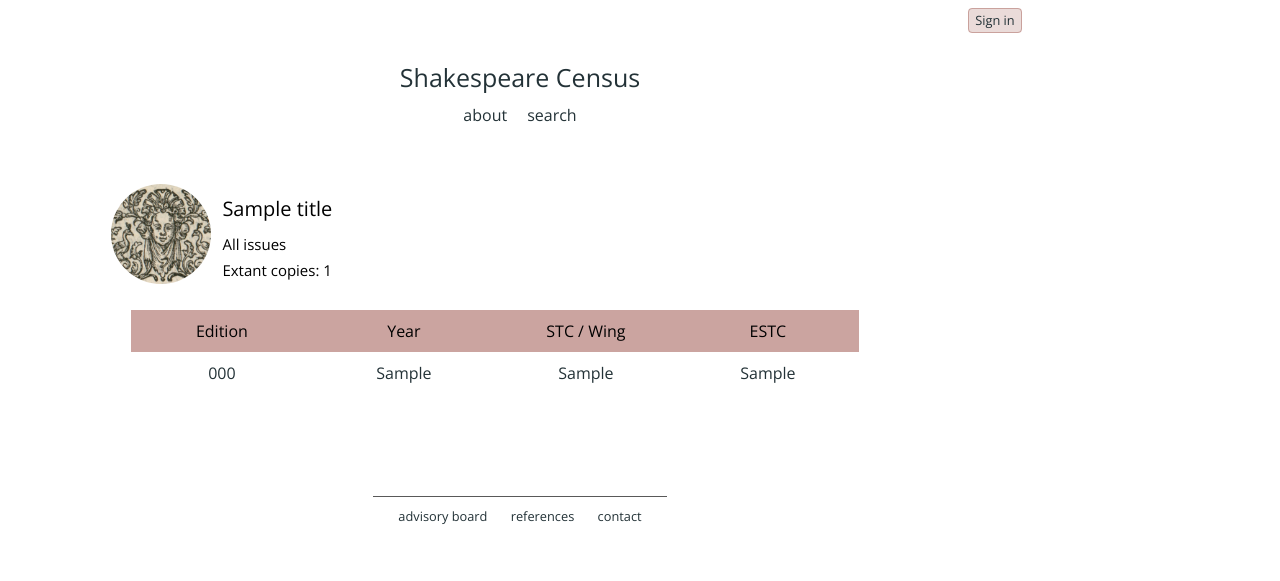
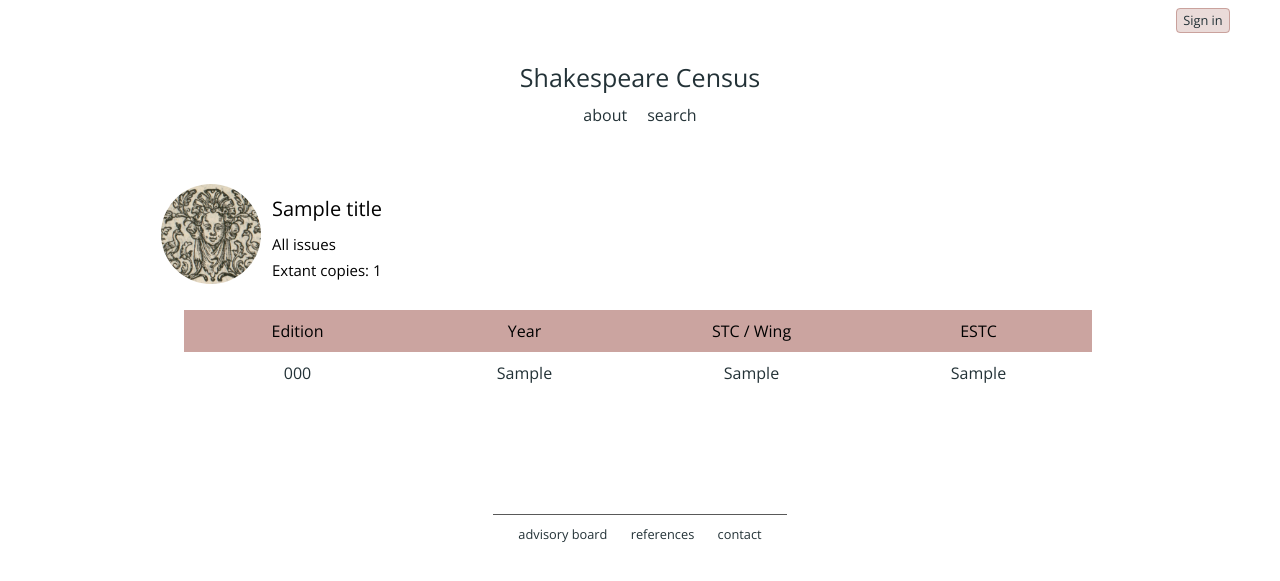
Before and after one commit to senderle/bookcensus, a Django app: page /editions/1/ in a window 1280 px wide. Shown: the top 581 px of the page. Run offline with Django 3.2, Linux system fonts and the light colour scheme; tables that the repository leaves empty hold one stand-in row (values such as "Sample post"); lists and menus that the app fills with data are empty; some libraries are stand-ins or nearby versions.

Commit message:
style tweaks and restore accidentally deleted live code

```diff
--- a/census/static/census/style.css
+++ b/census/static/census/style.css
@@ -50,9 +50,18 @@ li {
 
 /* Class-level styles */
 
+div.frame-container {
+    width: 100%;
+    height: auto;
+    margin: 0 auto;
+    position: relative;
+}
+
 div.outer-frame {
-    max-width: 1024px;
+    position: relative;
+    max-width: 1200px;
     min-width: 526px;
+    margin: 0 auto;
 }
 
 div.middle-frame {
@@ -116,6 +125,10 @@ span.verified-symbol {
 
 .play-detail-set th.terse {
     width: 20px;
+}
+
+.play-detail-set th.even {
+    width: 215px;
 }
 
 .warning,
--- a/census/templates/base.html
+++ b/census/templates/base.html
@@ -4,6 +4,7 @@
         {% include "site_head.html" %}
     </head>
     <body>
+        <div class="frame-container">
             <div class="outer-frame">
                 <header>
                     {% include "site_header.html" %}
@@ -15,6 +16,7 @@
                     {% include "site_footer.html" %}
                 </div>
             </div>
+        </div>
     </body>
 
 </html>
--- a/census/templates/census/copy_modal.html
+++ b/census/templates/census/copy_modal.html
@@ -1,7 +1,6 @@
 <div class="modal-dialog">
     <div class="modal-content">
         <div class="modal-header">
-            <button type="button" class="close" data-dismiss="modal" aria-hidden="true">&times;</button>
             <h3 align="left" class="modal-title">Copy Details for {{ copy.issue.edition.title }} ({{ copy.issue.year }})</h3>
         </div>
         <div class="modal-body">
@@ -81,9 +80,6 @@
             {% endif %}
 
 
-            <div class="modal-footer">
-                <button type="button" class="button-inline" data-dismiss="modal">close</button>
-            </div>
         </div>
     </div>
 </div>
--- a/census/templates/census/detail.html
+++ b/census/templates/census/detail.html
@@ -29,10 +29,10 @@
     </table>
     <table class="play-detail-set">
         <tr>
-            <th> Edition </th>
-            <th> Year </th>
-            <th> STC / Wing</th>
-            <th> ESTC </th>
+            <th class="even"> Edition </th>
+            <th class="even"> Year </th>
+            <th class="even"> STC / Wing</th>
+            <th class="even"> ESTC </th>
         </tr>
         {% for issue in issues %}
         <tr>
--- a/census/templates/census/librarian_start_page.html
+++ b/census/templates/census/librarian_start_page.html
@@ -19,7 +19,7 @@
                 <p><a href="{% url 'librarian_validate1' %}" class="button">Verify copy holdings</a><p>
             </td>
         </tr>
-        <tr>
+        <!-- <tr>
             <td>
                 <h4>2. Edit Copy Details</h4>
                 <p>We have {{ verified_count }} verified copies at {{ affiliation }}.</p>
@@ -28,7 +28,7 @@
                    will appear here only after administrator approval of your initial verification.</p>
                 <p><a href="{% url 'librarian_validate2' %}" class="button">Edit copy details</a></p>
             </td>
-        </tr>
+        </tr> -->
         <!-- <tr>
             <td>
                 <h4>3. Submit other copies</h4>
--- a/census/urls.py
+++ b/census/urls.py
@@ -40,27 +40,25 @@ urlpatterns = [
     url(r'^accounts/login/$', views.login_user, name='login_user'),
     url(r'^logout$', views.logout_user, name='logout_user'),
     url(r'^profile$', views.display_user_profile, name='profile'),
+    url(r'^editProfile$', views.edit_profile, name='edit_profile'),
 
-    #for viewing user's history (submitted copies & editted copies)
+    # Librarian verification and admin approval routines.
     url(r'^librarian_confirm/(?P<id>[0-9]+)/$', views.librarian_confirm, name='librarian_validate'),
     url(r'^admin_verify$', views.admin_verify, name='admin_verify'), #to verify changes to copies
     url(r'^admin_verify_fp$', views.admin_verify_fp, name='admin_verify_fp'), #to verify false_positive_draft
-
     #button triggered, change false_positive attribute of the copy
     url(r'^admin_verify_copy_fp/(?P<copy_id>[0-9]+)/$', views.admin_verify_copy_fp, name='admin_verify_copy_fp'),
-
     #button triggered, change admin_validated attribute of the copy
     url(r'^admin_verify_copy/(?P<id>[0-9]+)/$', views.admin_verify_copy, name='admin_verify_copy'),
-
     url(r'^admin_start$', views.admin_start, name='admin_start'),
 
+    # Librarian-specific verification UI elements:
+    url(r'^librarian_start$', views.librarian_start, name='librarian_start'),
     url(r'^librarian_validate1$', views.librarian_validate1, name='librarian_validate1'),
     url(r'^validate_hold/(?P<id>[0-9]+)/$', views.validate_hold, name='validate_hold'),
     url(r'^validate_not_hold/(?P<id>[0-9]+)/$', views.validate_not_hold, name='validate_not_hold'),
     url(r'^change_hold_status/(?P<id>[0-9]+)/$', views.change_hold_status, name='change_hold_status'),
     url(r'^librarian_validate2$', views.librarian_validate2, name='librarian_validate2'),
-    url(r'^librarian_start$', views.librarian_start, name='librarian_start'),
+    url(r'^updatechildcopy/(?P<copy_id>[0-9]+)/$', views.update_child_copy, name='update_child_copy'),
     url(r'^change_false_positive_draft/(?P<id>[0-9]+)/$', views.change_false_positive_draft, name='change_false_positive_draft'),
-    url(r'^editProfile$', views.edit_profile, name='edit_profile'),
-
 ]
--- a/census/views.py
+++ b/census/views.py
@@ -527,6 +527,46 @@ def librarian_confirm(request, id):
     data='success'
     return HttpResponse(json.dumps(data), content_type='application/json')
 
+@login_required()
+def update_child_copy(request, copy_id):
+    template = loader.get_template('census/edit_child_modal.html')
+    copy_to_edit=ChildCopy.objects.get(pk=copy_id)
+
+    if request.method=='POST':
+        data={}
+        if request.POST.get('cancel', None):
+            return HttpResponseRedirect(reverse('user_history'))
+
+        copy_form=ChildCopyForm(request.POST, instance=copy_to_edit)
+
+        if copy_form.is_valid():
+            new_copy=copy_form.save()
+            new_copy.save(force_update=True)
+            data['stat']="ok"
+            return HttpResponse(json.dumps(data), content_type='application/json')
+
+        else:
+            messages.error(request, 'Invalid copy information!')
+            data['stat'] = "copy error"
+
+        copy_form=ChildCopyForm(data=request.POST)
+        context = {
+                'copy_form': copy_form,
+                'copy_id': copy_id,
+                }
+        html=loader.render_to_string('census/edit_modal.html', context, request=request)
+        data['form']=html
+        return HttpResponse(json.dumps(data), content_type='application/json')
+
+    else:
+        copy_form=ChildCopyForm(instance=copy_to_edit)
+
+    context = {
+            'copy_form': copy_form,
+            'copy_id': copy_id,
+            }
+    return HttpResponse(template.render(context, request))
+
 @login_required
 def admin_start(request):
     template=loader.get_template('census/admin_start_page.html')
```
Also changed, not shown: census/static/census/css/modal.css (+0 -25 lines). Lines whose indentation alone changed are shown as unchanged.
